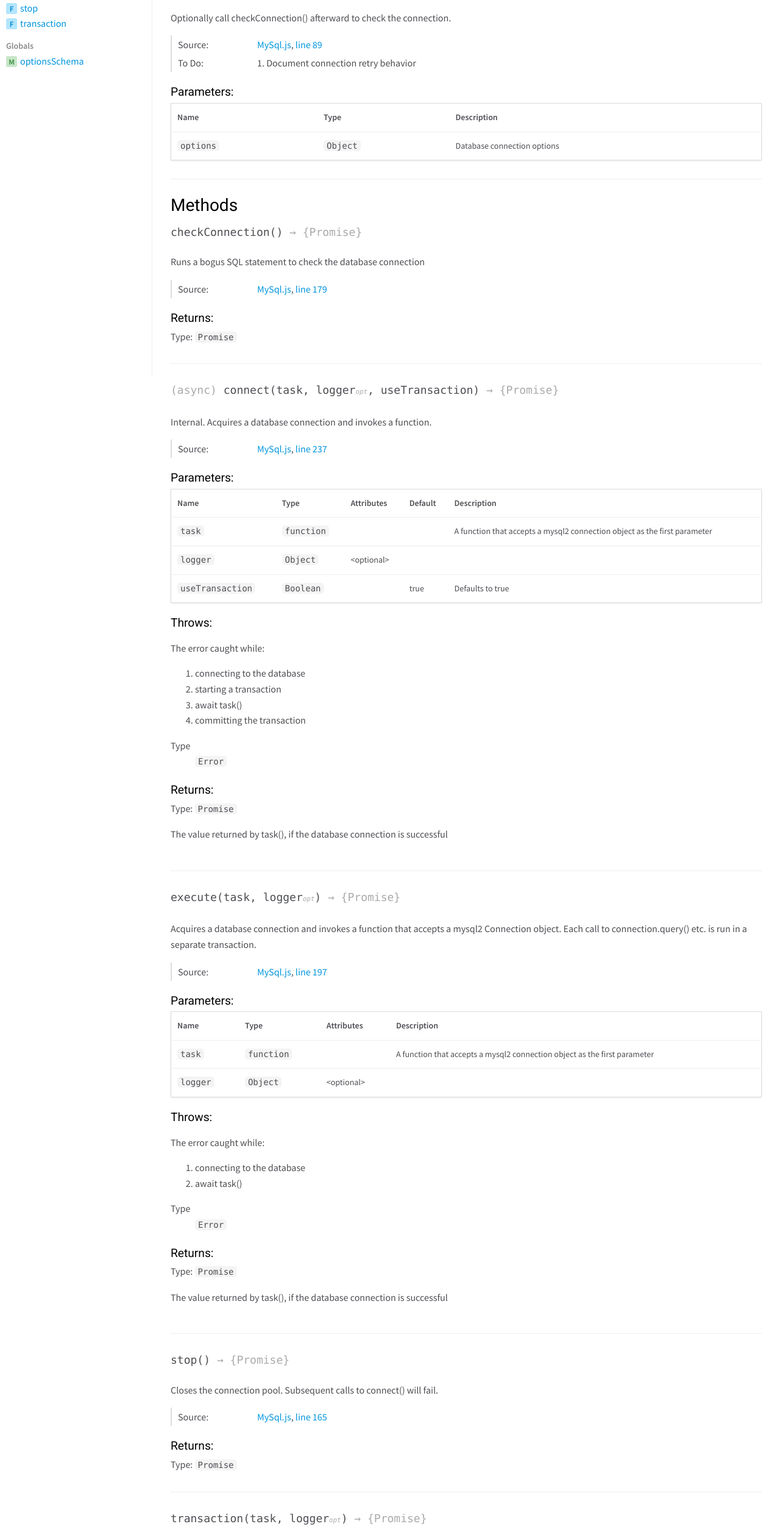
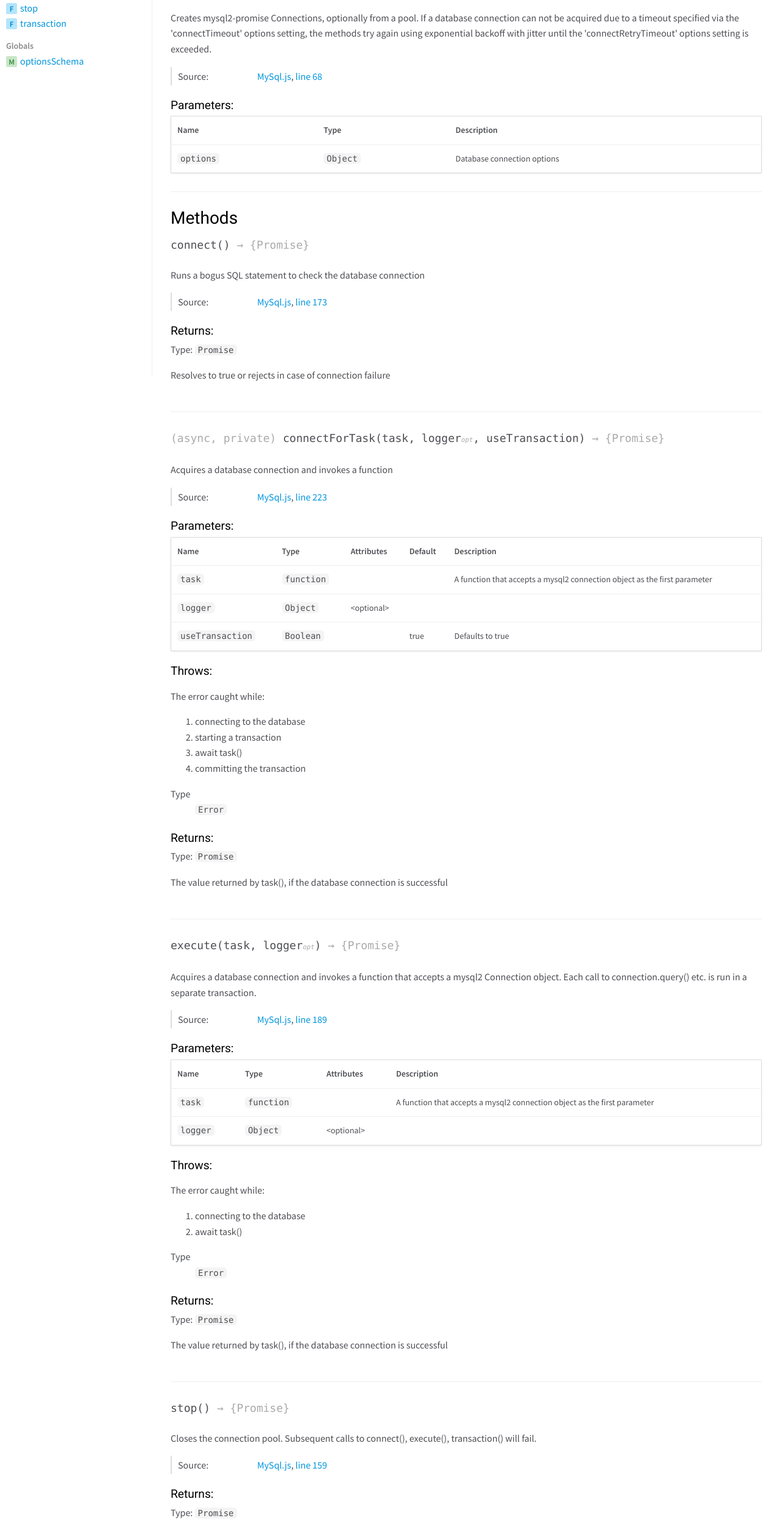
Before and after one commit to good-ware/js-mysql, a website: page docs/MySql.html in a window 1280 px wide. Shown: the part 184-2702 px from the top of the page at 61% size. Drawn offline with nearby package versions, Linux system fonts and the light colour scheme.

Commit message:
checkConnection renamed connect

```diff
--- a/docs/MySql.html
+++ b/docs/MySql.html
@@ -24,7 +24,7 @@
 <label for="nav-trigger" class="overlay"></label>
 
 <nav>
-    <li class="nav-link nav-home-link"><a href="index.html">Home</a></li><li class="nav-heading">Classes</li><li class="nav-heading"><span class="nav-item-type type-class">C</span><span class="nav-item-name"><a href="MySql.html">MySql</a></span></li><li class="nav-item"><span class="nav-item-type type-function">F</span><span class="nav-item-name"><a href="MySql.html#checkConnection">checkConnection</a></span></li><li class="nav-item"><span class="nav-item-type type-function">F</span><span class="nav-item-name"><a href="MySql.html#connect">connect</a></span></li><li class="nav-item"><span class="nav-item-type type-function">F</span><span class="nav-item-name"><a href="MySql.html#execute">execute</a></span></li><li class="nav-item"><span class="nav-item-type type-function">F</span><span class="nav-item-name"><a href="MySql.html#stop">stop</a></span></li><li class="nav-item"><span class="nav-item-type type-function">F</span><span class="nav-item-name"><a href="MySql.html#transaction">transaction</a></span></li><li class="nav-heading"><a href="global.html">Globals</a></li><li class="nav-item"><span class="nav-item-type type-member">M</span><span class="nav-item-name"><a href="global.html#optionsSchema">optionsSchema</a></span></li>
+    <li class="nav-link nav-home-link"><a href="index.html">Home</a></li><li class="nav-heading">Classes</li><li class="nav-heading"><span class="nav-item-type type-class">C</span><span class="nav-item-name"><a href="MySql.html">MySql</a></span></li><li class="nav-item"><span class="nav-item-type type-function">F</span><span class="nav-item-name"><a href="MySql.html#connect">connect</a></span></li><li class="nav-item"><span class="nav-item-type type-function">F</span><span class="nav-item-name"><a href="MySql.html#connectForTask">connectForTask</a></span></li><li class="nav-item"><span class="nav-item-type type-function">F</span><span class="nav-item-name"><a href="MySql.html#execute">execute</a></span></li><li class="nav-item"><span class="nav-item-type type-function">F</span><span class="nav-item-name"><a href="MySql.html#stop">stop</a></span></li><li class="nav-item"><span class="nav-item-type type-function">F</span><span class="nav-item-name"><a href="MySql.html#transaction">transaction</a></span></li><li class="nav-heading"><a href="global.html">Globals</a></li><li class="nav-item"><span class="nav-item-type type-member">M</span><span class="nav-item-name"><a href="global.html#optionsSchema">optionsSchema</a></span></li>
 </nav>
 
 <div id="main">
@@ -63,8 +63,9 @@
 
 
 <div class="description">
-    <p>Optionally call checkConnection() afterward to check the
-connection.</p>
+    <p>Creates mysql2-promise Connections, optionally from a pool. If a database connection can not be acquired
+due to a timeout specified via the 'connectTimeout' options setting, the methods try again using exponential backoff
+with jitter until the 'connectRetryTimeout' options setting is exceeded.</p>
 </div>
 
 
@@ -100,7 +101,7 @@ connection.</p>
 
     <dt class="tag-source">Source:</dt>
     <dd class="tag-source"><ul class="dummy"><li>
-        <a href="MySql.js.html">MySql.js</a>, <a href="MySql.js.html#line89">line 89</a>
+        <a href="MySql.js.html">MySql.js</a>, <a href="MySql.js.html#line68">line 68</a>
     </li></ul></dd>
 
 
@@ -108,13 +109,6 @@ connection.</p>
 
 
 
-
-    <dt class="tag-todo">To Do:</dt>
-    <dd class="tag-todo">
-        <ul>
-            <li>1. Document connection retry behavior</li>
-        </ul>
-    </dd>
 
 </dl>
 
@@ -217,7 +211,7 @@ connection.</p>
 
 
 
-    <h4 class="name" id="checkConnection"><span class="type-signature"></span>checkConnection<span class="signature">()</span><span class="type-signature"> &rarr; {Promise}</span></h4>
+    <h4 class="name" id="connect"><span class="type-signature"></span>connect<span class="signature">()</span><span class="type-signature"> &rarr; {Promise}</span></h4>
 
 
 
@@ -260,7 +254,7 @@ connection.</p>
 
     <dt class="tag-source">Source:</dt>
     <dd class="tag-source"><ul class="dummy"><li>
-        <a href="MySql.js.html">MySql.js</a>, <a href="MySql.js.html#line179">line 179</a>
+        <a href="MySql.js.html">MySql.js</a>, <a href="MySql.js.html#line173">line 173</a>
     </li></ul></dd>
 
 
@@ -309,6 +303,10 @@ connection.</p>
 </dl>
 
 
+<div class="param-desc">
+    <p>Resolves to true or rejects in case of connection failure</p>
+</div>
+
 
 </div>
 
@@ -321,15 +319,14 @@ connection.</p>
 
 
 
-    <h4 class="name" id="connect"><span class="type-signature">(async) </span>connect<span class="signature">(task, logger<span class="signature-attributes">opt</span>, useTransaction)</span><span class="type-signature"> &rarr; {Promise}</span></h4>
+    <h4 class="name" id="connectForTask"><span class="type-signature">(async, private) </span>connectForTask<span class="signature">(task, logger<span class="signature-attributes">opt</span>, useTransaction)</span><span class="type-signature"> &rarr; {Promise}</span></h4>
 
 
 
 
 
 <div class="description">
-    <p>Internal. Acquires a database connection and invokes a
-function.</p>
+    <p>Acquires a database connection and invokes a function</p>
 </div>
 
 
@@ -365,7 +362,7 @@ function.</p>
 
     <dt class="tag-source">Source:</dt>
     <dd class="tag-source"><ul class="dummy"><li>
-        <a href="MySql.js.html">MySql.js</a>, <a href="MySql.js.html#line237">line 237</a>
+        <a href="MySql.js.html">MySql.js</a>, <a href="MySql.js.html#line223">line 223</a>
     </li></ul></dd>
 
 
@@ -442,8 +439,7 @@ function.</p>
 
 
             <td class="description last">
-                <p>A function that accepts a mysql2 connection object
-as the first parameter</p>
+                <p>A function that accepts a mysql2 connection object as the first parameter</p>
 
             </td>
         </tr>
@@ -602,8 +598,7 @@ as the first parameter</p>
 
 
 <div class="param-desc">
-    <p>The value returned by task(), if the database connection
-is successful</p>
+    <p>The value returned by task(), if the database connection is successful</p>
 </div>
 
 
@@ -625,9 +620,8 @@ is successful</p>
 
 
 <div class="description">
-    <p>Acquires a database connection and invokes a function that
-accepts a mysql2 Connection object. Each call to connection.query() etc. is
-run in a separate transaction.</p>
+    <p>Acquires a database connection and invokes a function that accepts a mysql2 Connection object. Each
+call to connection.query() etc. is run in a separate transaction.</p>
 </div>
 
 
@@ -663,7 +657,7 @@ run in a separate transaction.</p>
 
     <dt class="tag-source">Source:</dt>
     <dd class="tag-source"><ul class="dummy"><li>
-        <a href="MySql.js.html">MySql.js</a>, <a href="MySql.js.html#line197">line 197</a>
+        <a href="MySql.js.html">MySql.js</a>, <a href="MySql.js.html#line189">line 189</a>
     </li></ul></dd>
 
 
@@ -734,8 +728,7 @@ run in a separate transaction.</p>
 
 
             <td class="description last">
-                <p>A function that accepts a mysql2 connection object
-as the first parameter</p>
+                <p>A function that accepts a mysql2 connection object as the first parameter</p>
 
             </td>
         </tr>
@@ -848,8 +841,7 @@ as the first parameter</p>
 
 
 <div class="param-desc">
-    <p>The value returned by task(), if the database connection
-is successful</p>
+    <p>The value returned by task(), if the database connection is successful</p>
 </div>
 
 
@@ -871,8 +863,7 @@ is successful</p>
 
 
 <div class="description">
-    <p>Closes the connection pool. Subsequent calls to connect() will
-fail.</p>
+    <p>Closes the connection pool. Subsequent calls to connect(), execute(), transaction() will fail.</p>
 </div>
 
 
@@ -908,7 +899,7 @@ fail.</p>
 
     <dt class="tag-source">Source:</dt>
     <dd class="tag-source"><ul class="dummy"><li>
-        <a href="MySql.js.html">MySql.js</a>, <a href="MySql.js.html#line165">line 165</a>
+        <a href="MySql.js.html">MySql.js</a>, <a href="MySql.js.html#line159">line 159</a>
     </li></ul></dd>
 
 
@@ -976,9 +967,8 @@ fail.</p>
 
 
 <div class="description">
-    <p>Acquires a database connection, begins a transaction on that
-connection, invokes a function that accepts a mysql2 Connection object that
-uses a shared transaction, and either commits or rolls back the
+    <p>Acquires a database connection, begins a transaction on that connection, invokes a function that
+accepts a mysql2 Connection object that uses a shared transaction, and either commits or rolls back the
 transaction, depending on whether the function throws an exception.</p>
 </div>
 
@@ -1015,7 +1005,7 @@ transaction, depending on whether the function throws an exception.</p>
 
     <dt class="tag-source">Source:</dt>
     <dd class="tag-source"><ul class="dummy"><li>
-        <a href="MySql.js.html">MySql.js</a>, <a href="MySql.js.html#line218">line 218</a>
+        <a href="MySql.js.html">MySql.js</a>, <a href="MySql.js.html#line206">line 206</a>
     </li></ul></dd>
 
 
@@ -1086,8 +1076,7 @@ transaction, depending on whether the function throws an exception.</p>
 
 
             <td class="description last">
-                <p>A function that accepts a mysql2 connection object
-as the first parameter</p>
+                <p>A function that accepts a mysql2 connection object as the first parameter</p>
 
             </td>
         </tr>
@@ -1202,8 +1191,7 @@ as the first parameter</p>
 
 
 <div class="param-desc">
-    <p>The value returned by task(), if the database connection
-is successful</p>
+    <p>The value returned by task(), if the database connection is successful</p>
 </div>
 
 
@@ -1230,7 +1218,7 @@ is successful</p>
 <br class="clear">
 
 <footer>
-    Generated by <a href="https://github.com/jsdoc3/jsdoc">JSDoc 3.6.5</a> on Mon Sep 07 2020 11:51:13 GMT-0700 (Pacific Daylight Time) using the Minami theme.
+    Generated by <a href="https://github.com/jsdoc3/jsdoc">JSDoc 3.6.6</a> on Sun Oct 11 2020 09:48:41 GMT-0700 (Pacific Daylight Time) using the Minami theme.
 </footer>
 
 <script>prettyPrint();</script>
```
Also changed, not shown: MySql.js (+49 -58 lines), docs/MySql.js.html (+44 -58 lines), docs/global.html (+4 -5 lines), docs/index.html (+2 -2 lines), package.json (+9 -9 lines), tests/test.js (+1 -1 lines), 1 other file.
